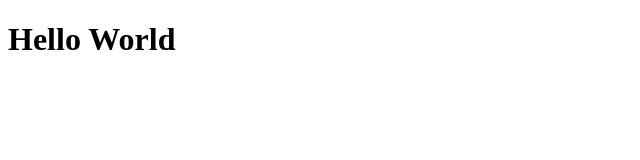
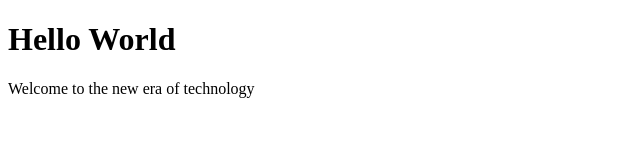
Before and after one commit to jawadraza742/bootcamp2020, a plain HTML site: page index.html in a window 1280 px wide. Shown: the whole page, without its empty margins (0-640 px from the left). Drawn offline with Linux system fonts and the light colour scheme.

Commit message:
Update index.html

```diff
--- a/index.html
+++ b/index.html
@@ -7,5 +7,6 @@
 </head>
 <body>
     <h1>Hello World</h1>
+    <p>Welcome to the new era of technology</p>
 </body>
 </html>
```
